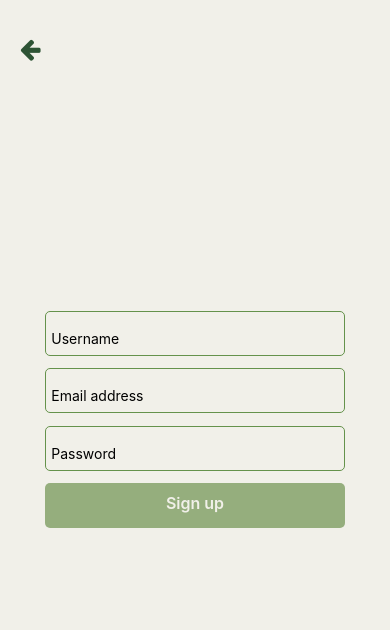
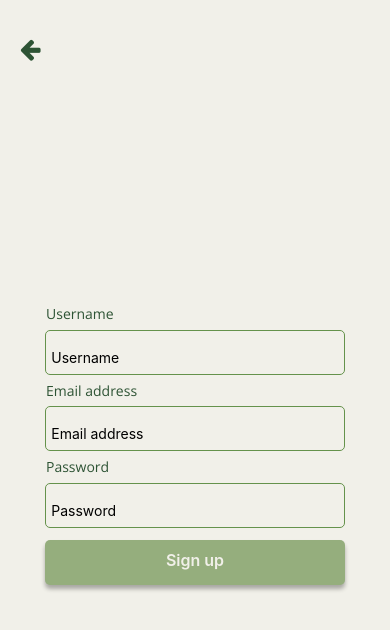
Before and after one commit to myplants-lacapsule/myplants-frontend, a React Native app: screen /SignUpScreen in a window 390 px wide. Shown: the top 630 px of the page. Built offline with nearby package versions, Linux system fonts and the light colour scheme.

Commit message:
updated RegisterInput

```diff
--- a/components/RegisterButton.js
+++ b/components/RegisterButton.js
@@ -16,6 +16,11 @@ const styles = StyleSheet.create({
     alignItems: "center",
     borderRadius: 5,
     backgroundColor: "#95AE7D",
+    shadowColor: "#000",
+    shadowOffset: { width: 0, height: 4 },
+    shadowOpacity: 0.3,
+    shadowRadius: 4,
+    elevation: 5,
   },
   textButton: {
     color: "#F1F0E9",
--- a/components/RegisterInput.js
+++ b/components/RegisterInput.js
@@ -1,14 +1,20 @@
-import { StyleSheet, TextInput, View } from "react-native";
+import { StyleSheet, Text, TextInput, View } from "react-native";
 
-export default function RegisterInput({ placeholder, onChangeText, value, style, secureTextEntry, ...otherProps }) {
+export default function RegisterInput({ title, placeholder, onChangeText, value, style, secureTextEntry, ...otherProps }) {
   return (
     <View>
-      <TextInput placeholder={placeholder} value={value} onChangeText={onChangeText} style={[styles.input, style]} secureTextEntry={secureTextEntry} {...otherProps} />
+			<Text style={styles.title}>{title}</Text>
+      <TextInput style={[styles.input, style]} placeholder={placeholder} value={value} onChangeText={onChangeText} secureTextEntry={secureTextEntry} {...otherProps} />
     </View>
   );
 }
 
 const styles = StyleSheet.create({
+	title: {
+		color: "#2D5334",
+		fontFamily: 'OpenSans-Regular',
+		paddingLeft: 7,
+	},
   input: {
     height: 45,
     width: "96%",
--- a/screens/AddLocationScreen.js
+++ b/screens/AddLocationScreen.js
@@ -51,9 +51,9 @@ export default function AddLocationScreen() {
     <KeyboardAvoidingView style={styles.container} behavior={Platform.OS === "ios" ? "padding" : "height"}>
       <Text style={styles.title}>Please enter your address</Text>
       <View style={styles.registerContainer}>
-        <RegisterInput placeholder="Address" value={street} onChangeText={setStreet} />
-        <RegisterInput placeholder="ZIP code" value={postalCode} onChangeText={setPostalCode} />
-        <RegisterInput placeholder="City" value={city} onChangeText={setCity} />
+        <RegisterInput title="Address" placeholder="Address" value={street} onChangeText={setStreet} />
+        <RegisterInput title="ZIP code" placeholder="ZIP code" value={postalCode} onChangeText={setPostalCode} />
+        <RegisterInput title="City" placeholder="City" value={city} onChangeText={setCity} />
 
         <RegisterButton title="Submit" onPress={handleUpdate} />
       </View>
--- a/screens/NewItemScreen.js
+++ b/screens/NewItemScreen.js
@@ -112,16 +112,16 @@ export default function NewItemScreen() {
                 <Switch trackColor={{ false: "#2D5334", true: "#2D5334" }} thumbColor={isGiven ? "#95AE7D" : "#95AE7D"} ios_backgroundColor="#3e3e3e" value={isGiven} onValueChange={(newValue) => setIsGiven(newValue)} />
                 <Text style={styles.accessoryChoice}>Donation</Text>
               </View>
-              <RegisterInput placeholder="Title" value={title} onChangeText={setTitle} returnKeyType="next" />
-              <RegisterInput placeholder="Description" value={description} onChangeText={setDescription} returnKeyType="next" />
-              {!isGiven && <RegisterInput placeholder="Price (in euros)" value={price} onChangeText={setPrice} returnKeyType="next" />}
-              <RegisterInput placeholder="Height (in cm)" value={height} onChangeText={setHeight} returnKeyType="next" />
+              <RegisterInput title="Title" placeholder="Title" value={title} onChangeText={setTitle} returnKeyType="next" />
+              <RegisterInput title="Description" placeholder="Description" value={description} onChangeText={setDescription} returnKeyType="next" />
+              {!isGiven && <RegisterInput title="Price" placeholder="Price (in euros)" value={price} onChangeText={setPrice} returnKeyType="next" />}
+              <RegisterInput title="Height" placeholder="Height (in cm)" value={height} onChangeText={setHeight} returnKeyType="next" />
               <View style={styles.toggleContainer}>
                 <Text style={styles.plantChoice}>Accessory</Text>
                 <Switch trackColor={{ false: "#2D5334", true: "#2D5334" }} thumbColor={"#95AE7D"} ios_backgroundColor="#3e3e3e" value={isPlant} onValueChange={(newValue) => setIsPlant(newValue)} />
                 <Text style={styles.accessoryChoice}>Plant</Text>
               </View>
-              <RegisterInput placeholder={isPlant ? "Plant condition" : "Accessory condition"} value={condition} onChangeText={setCondition} returnKeyType="done" />
+              <RegisterInput title={isPlant ? "Plant condition" : "Accessory condition"} placeholder={isPlant ? "Plant condition" : "Accessory condition"} value={condition} onChangeText={setCondition} returnKeyType="done" />
               <RegisterButton title="Add my item" onPress={handleSubmit} />
             </View>
           </View>
--- a/screens/SignInScreen.js
+++ b/screens/SignInScreen.js
@@ -49,8 +49,8 @@ export default function SignInScreen() {
     <KeyboardAvoidingView style={styles.container} behavior={Platform.OS === "ios" ? "padding" : "height"}>
       <ReturnButton />
       <View style={styles.registerContainer}>
-        <RegisterInput placeholder="Email address" autoCapitalize="none" keyboardType="email-address" textContentType="emailAddress" autoComplete="email" value={signInEmail} onChangeText={setSignInEmail} />
-        <RegisterInput placeholder="Password" secureTextEntry={true} textContentType="password" autoComplete="password" value={signInPassword} onChangeText={setSignInPassword} />
+        <RegisterInput title="Email address" placeholder="Email address" autoCapitalize="none" keyboardType="email-address" textContentType="emailAddress" autoComplete="email" value={signInEmail} onChangeText={setSignInEmail} />
+        <RegisterInput title="Password" placeholder="Password" secureTextEntry={true} textContentType="password" autoComplete="password" value={signInPassword} onChangeText={setSignInPassword} />
         <RegisterButton title="Sign in" onPress={handleConnection} />
         {error ? <Text style={styles.errorText}>{error}</Text> : null}
       </View>
--- a/screens/SignUpScreen.js
+++ b/screens/SignUpScreen.js
@@ -68,9 +68,9 @@ export default function SignUpScreen() {
     <KeyboardAvoidingView style={styles.container} behavior={Platform.OS === "ios" ? "padding" : "height"}>
       <ReturnButton />
       <View style={styles.registerContainer}>
-        <RegisterInput placeholder="Username" value={signUpUsername} onChangeText={setSignUpUsername} />
-        <RegisterInput placeholder="Email address" autoCapitalize="none" keyboardType="email-address" textContentType="emailAddress" autoComplete="email" value={signUpEmail} onChangeText={(text) => setSignUpEmail(text.toLowerCase())} />
-        <RegisterInput placeholder="Password" textContentType="password" autoComplete="password" value={signUpPassword} onChangeText={setSignUpPassword} secureTextEntry={true} />
+        <RegisterInput title="Username" placeholder="Username" value={signUpUsername} onChangeText={setSignUpUsername} />
+        <RegisterInput title="Email address" placeholder="Email address" autoCapitalize="none" keyboardType="email-address" textContentType="emailAddress" autoComplete="email" value={signUpEmail} onChangeText={(text) => setSignUpEmail(text.toLowerCase())} />
+        <RegisterInput title="Password" placeholder="Password" textContentType="password" autoComplete="password" value={signUpPassword} onChangeText={setSignUpPassword} secureTextEntry={true} />
         <RegisterButton title="Sign up" onPress={handleRegister} />
         {error ? <Text style={styles.errorText}>{error}</Text> : null}
       </View>
```
